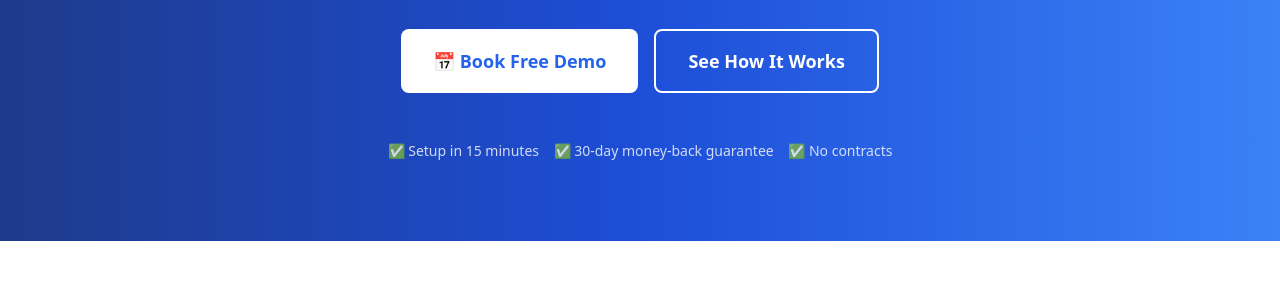
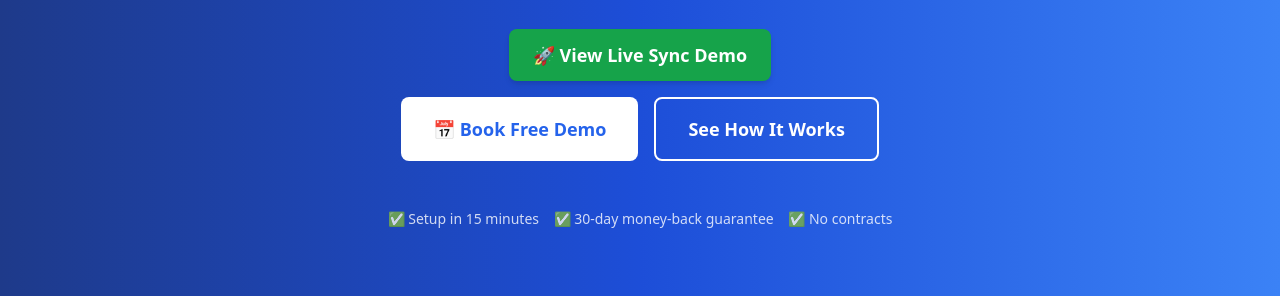
Before and after one commit to algominds35/connectflow-landing, a website: page public/index.html in a window 1280 px wide. Shown: the part 371-667 px from the top of the page. Drawn offline with nearby package versions, Linux system fonts and the light colour scheme.

Commit message:
Update index.html

```diff
--- a/public/index.html
+++ b/public/index.html
@@ -24,7 +24,12 @@
         </h1>
         <p class="text-xl text-white/90 mb-8 max-w-3xl mx-auto">
             Automated Salesforce ↔ HubSpot sync for $297/month. Eliminate manual data entry, prevent lead loss, and keep your sales and marketing teams aligned.
-        </p>
+        </p> <a href="https://rapid-mailbox-production.up.railway.app/api/sync/contacts"
+   target="_blank"
+   class="inline-block mb-4 px-6 py-3 bg-green-600 hover:bg-green-700 text-white font-semibold text-lg rounded-lg shadow-md transition">
+   🚀 View Live Sync Demo
+</a>
+
         <div class="flex flex-col sm:flex-row gap-4 justify-center mb-12">
             <button onclick="bookDemo()" class="bg-white text-blue-600 px-8 py-4 rounded-lg font-semibold text-lg hover:bg-gray-100 transition">
                 📅 Book Free Demo
```
